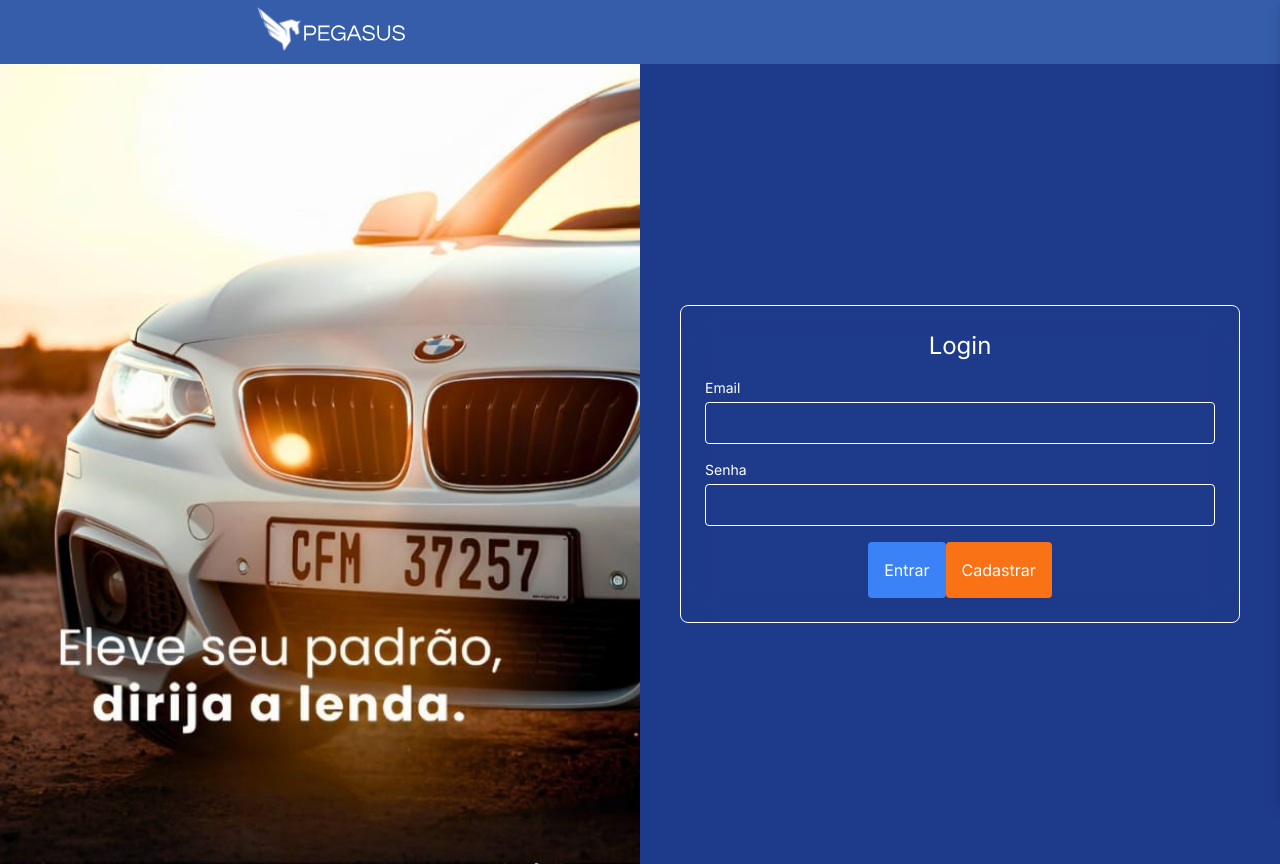
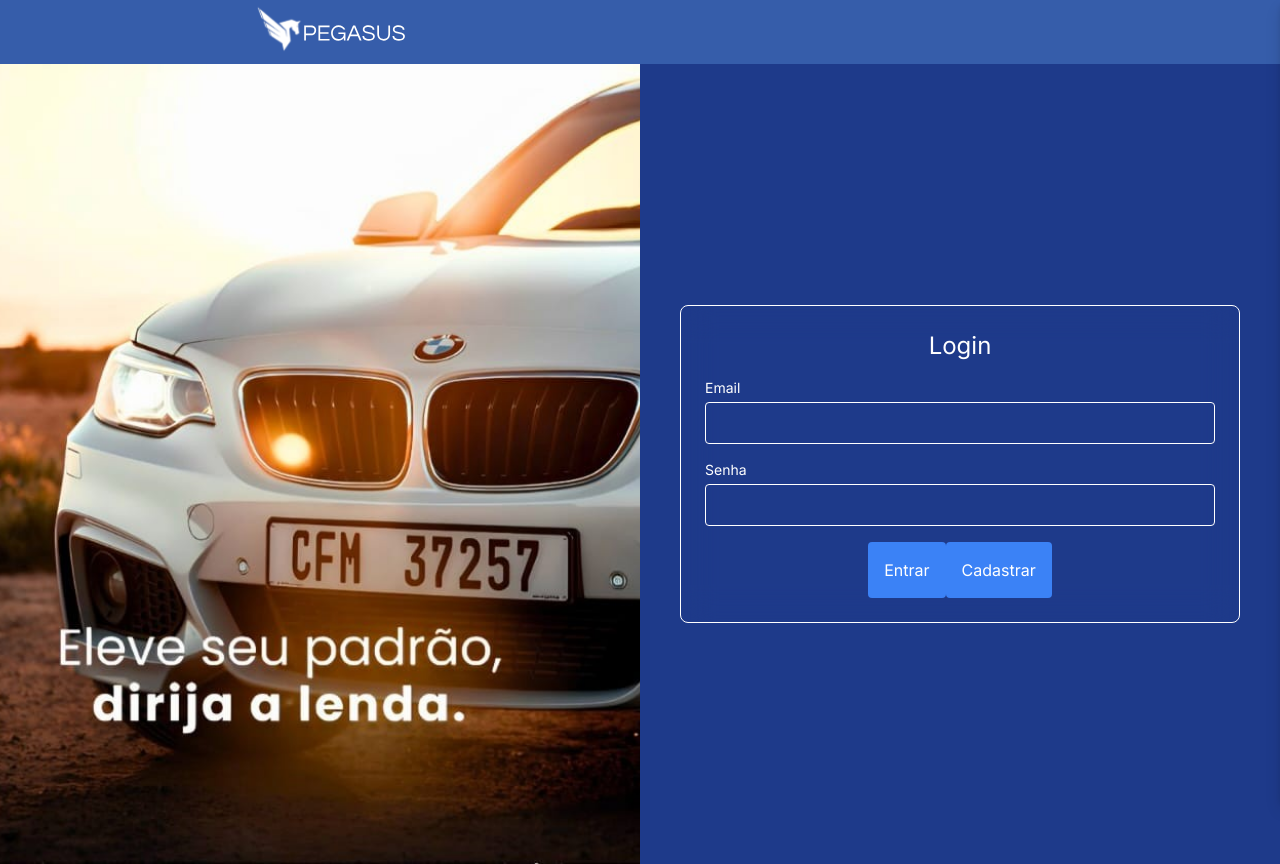
Before and after one commit to gabrieldeoliveira04/Projeto-pegasus-Fork, a Next.js app in the folder frontend-project/: page /login in a window 1280 px wide. Built offline with nearby package versions, Linux system fonts and the light colour scheme.

Commit message:
troca de cor do botão cadastre-se da tela login

```diff
--- a/frontend-project/src/app/login/page.tsx
+++ b/frontend-project/src/app/login/page.tsx
@@ -96,7 +96,7 @@ export default function LoginPage() {
 
               <Link
                 href="/cadastro"
-                className="p-4 rounded bg-orange-500 hover:bg-orange-700 text-white"
+                className="p-4 rounded bg-blue-500 hover:bg-orange-700 text-white"
               >
                 Cadastrar
               </Link>
```
